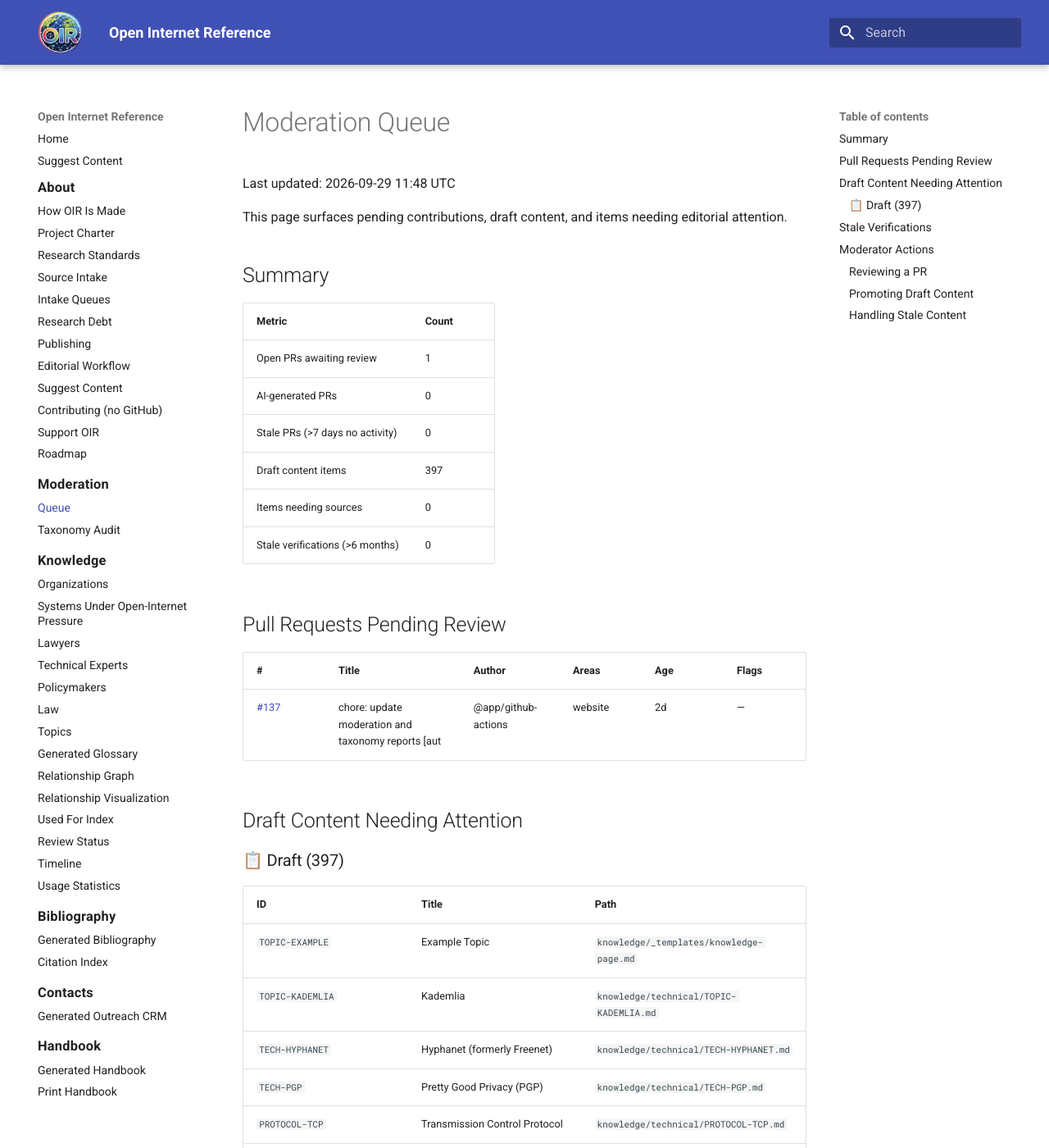
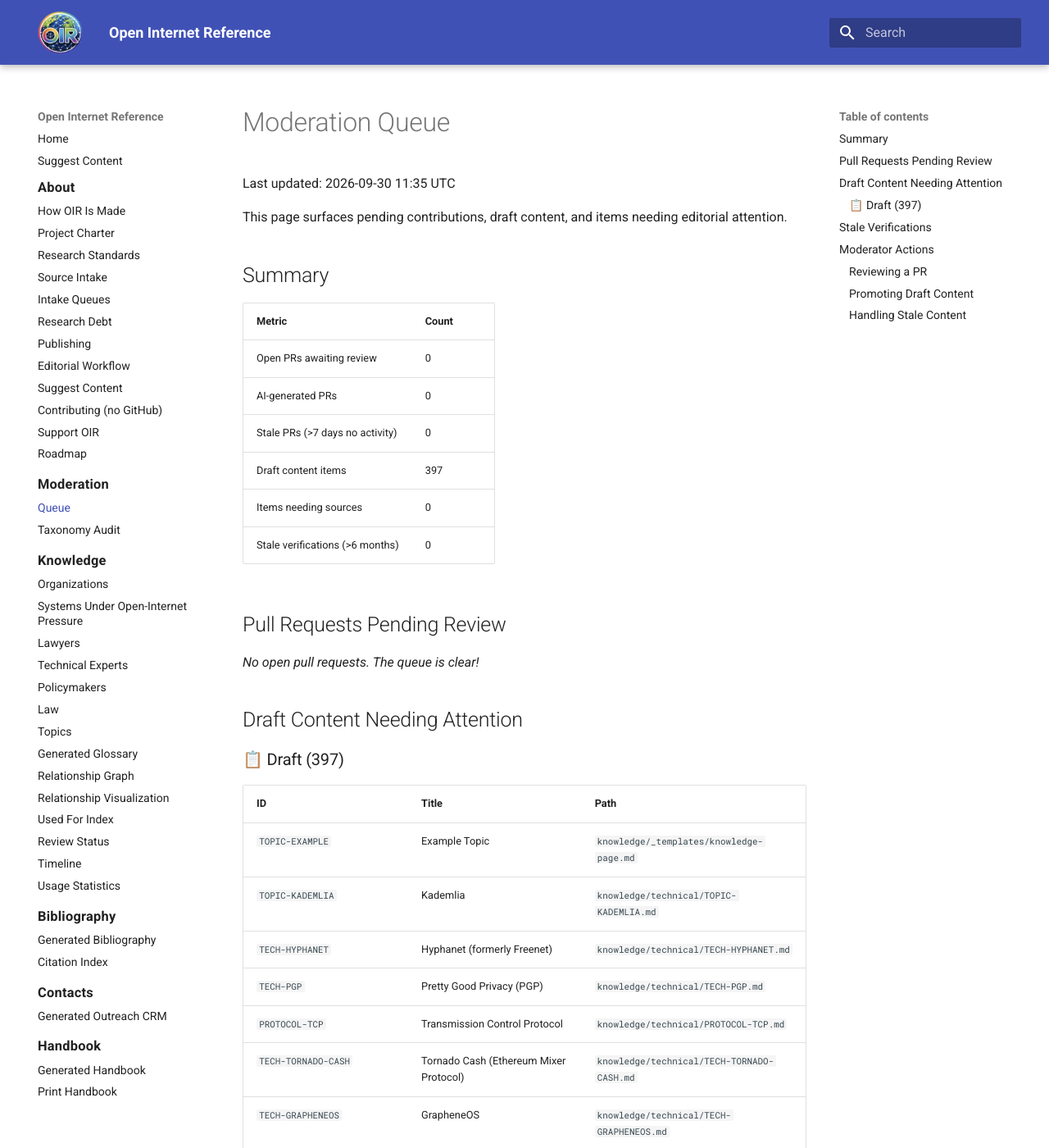
Before and after one commit to itsmeront/open-internet-reference, an MkDocs documentation site: the page built from website/generated/moderation.md, in a window 1280 px wide and 1400 px high. Shown: the whole window at 82% size. Built offline with MkDocs 1.6.1 and Material for MkDocs 9.7.7, drawn with Linux system fonts in a browser that asks for light colours.

Commit message:
chore: update moderation and taxonomy reports [automated]

```diff
--- a/website/generated/moderation.md
+++ b/website/generated/moderation.md
@@ -1,6 +1,6 @@
 # Moderation Queue
 
-Last updated: 2026-09-29 11:48 UTC
+Last updated: 2026-09-30 11:35 UTC
 
 This page surfaces pending contributions, draft content, and items needing editorial attention.
 
@@ -8,7 +8,7 @@ This page surfaces pending contributions, draft content, and items needing edito
 
 | Metric | Count |
 |--------|-------|
-| Open PRs awaiting review | 1 |
+| Open PRs awaiting review | 0 |
 | AI-generated PRs | 0 |
 | Stale PRs (>7 days no activity) | 0 |
 | Draft content items | 397 |
@@ -17,9 +17,7 @@ This page surfaces pending contributions, draft content, and items needing edito
 
 ## Pull Requests Pending Review
 
-| # | Title | Author | Areas | Age | Flags |
-|---|-------|--------|-------|-----|-------|
-| [#137](https://github.com/itsmeront/open-internet-reference/pull/137) | chore: update moderation and taxonomy reports [aut | @app/github-actions | website | 2d | — |
+*No open pull requests. The queue is clear!*
 
 ## Draft Content Needing Attention
 
```
Also changed, not shown: website/generated/taxonomy-audit.md (+1 -1 lines), 2 other files.
